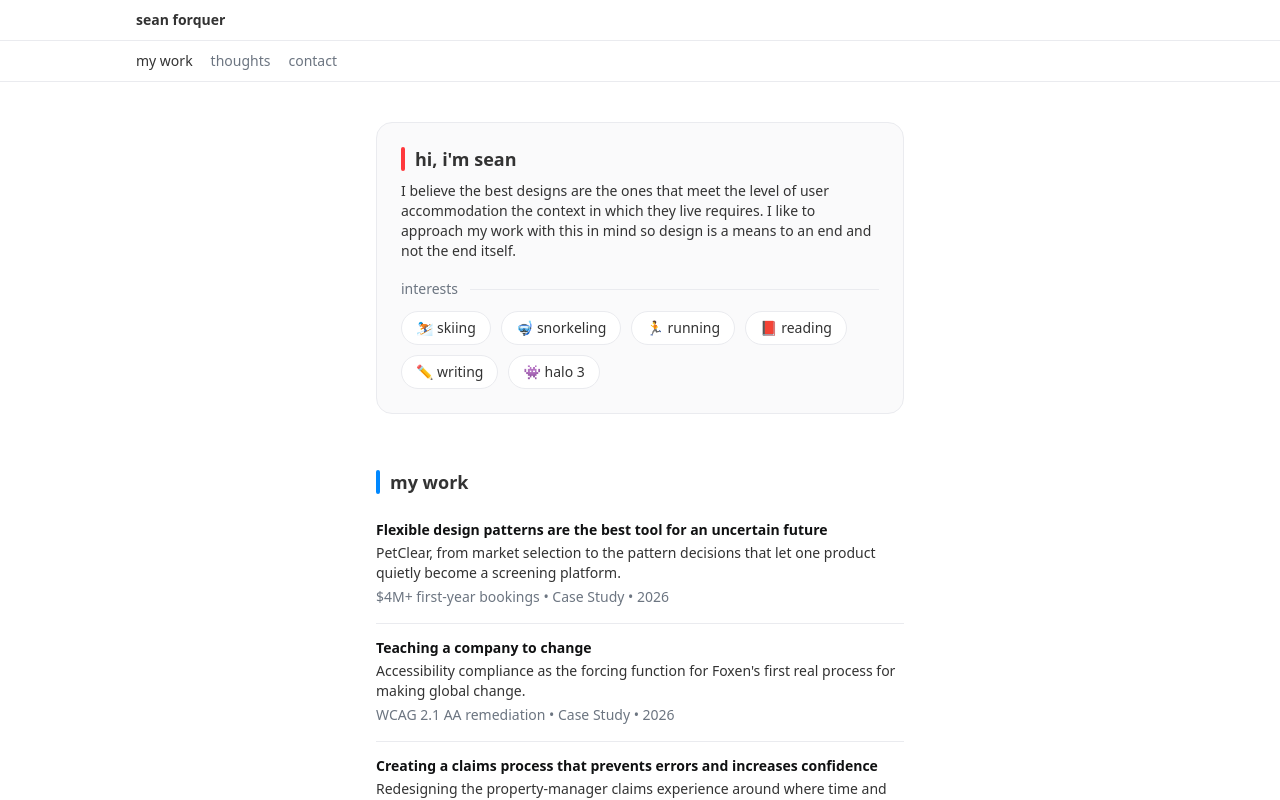
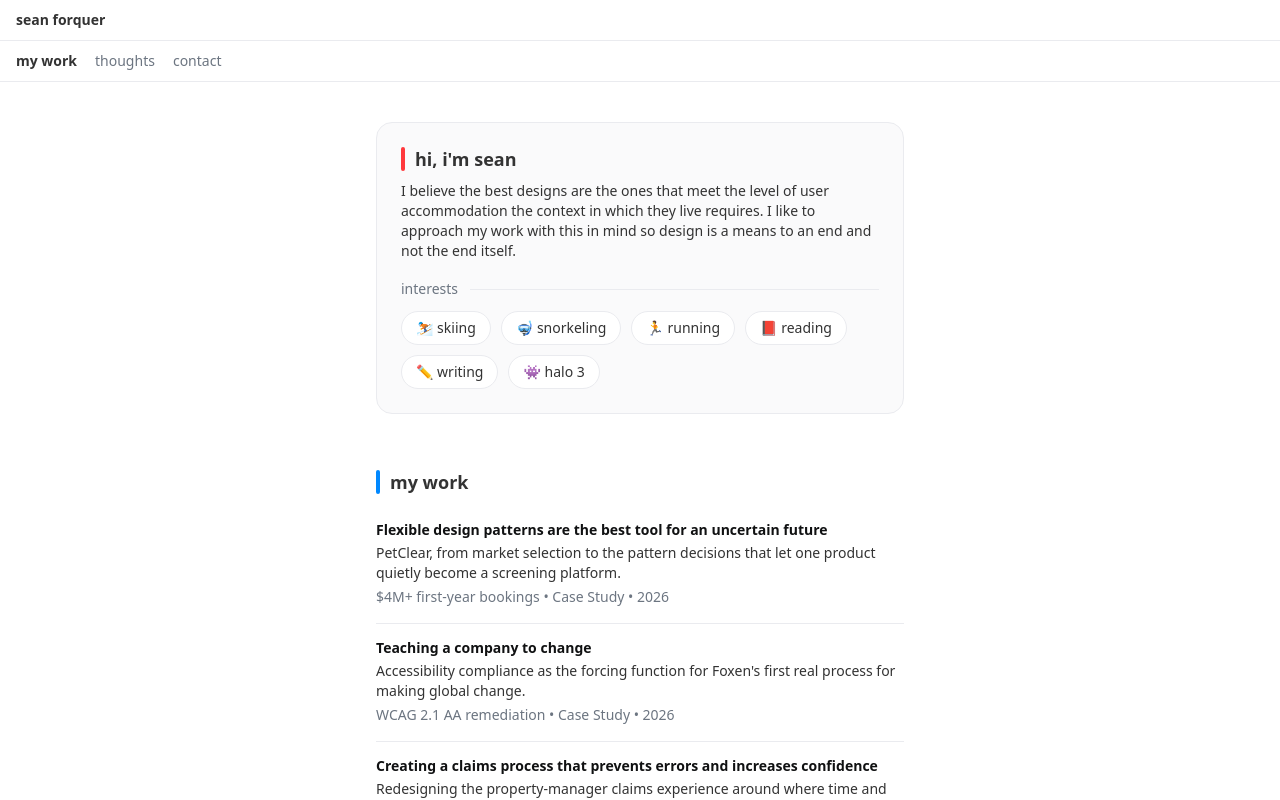
Before and after one commit to guser4579/seanfolio, a Next.js app: page / in a window 1280 px wide. Shown: the top 800 px of the page. Built offline with nearby package versions, Linux system fonts and the light colour scheme.

Commit message:
sticky footer on short pages; full-width header/footer gutters; selected nav weight matches wordmark

```diff
--- a/app/globals.css
+++ b/app/globals.css
@@ -32,7 +32,10 @@ body {
   margin: 0; background: var(--paper); color: var(--body);
   font-family: var(--sans); font-size: 14px; line-height: 20px;
   -webkit-font-smoothing: antialiased;
+  /* sticky footer on short pages: body is a column, main stretches */
+  min-height: 100vh; display: flex; flex-direction: column;
 }
+main { flex: 1 1 auto; }
 
 a:focus-visible, button:focus-visible, input:focus-visible {
   outline: 2px solid var(--title); outline-offset: 2px;
@@ -53,7 +56,8 @@ a:focus-visible, button:focus-visible, input:focus-visible {
 /* ---------- header ---------- */
 header.site { position: sticky; top: 0; z-index: 50; background: var(--paper); }
 .bar { border-bottom: 1px solid var(--line); }
-.bar-inner { max-width: 1040px; margin: 0 auto; padding: 10px 16px; }
+/* full-width bars: 16px gutters at every screen size */
+.bar-inner { padding: 10px 16px; }
 .wordmark { font-weight: 600; color: var(--body); text-decoration: none; font-size: 14px; }
 nav.sub { display: flex; gap: 18px; }
 nav.sub a, nav.sub button {
@@ -61,7 +65,7 @@ nav.sub a, nav.sub button {
   font: inherit; background: none; border: 0; padding: 0; cursor: pointer;
 }
 nav.sub a:hover, nav.sub button:hover { color: var(--title); }
-nav.sub .current { color: var(--body); }
+nav.sub .current { color: var(--body); font-weight: 600; } /* matches wordmark weight */
 
 /* ---------- layout columns ---------- */
 /* 40px header→content; 200px content→footer (global rule) */
@@ -298,7 +302,7 @@ li.job { padding: 12px 0 14px; }
 /* ---------- footer ---------- */
 footer.site-foot { border-top: 1px solid var(--line); }
 .foot-inner {
-  max-width: 1040px; margin: 0 auto; padding: 14px 16px;
+  padding: 14px 16px; /* full-width: 16px gutters at every screen size */
   display: flex; justify-content: space-between; align-items: baseline;
   flex-wrap: wrap; gap: 8px 24px; font-size: 14px;
 }
```
